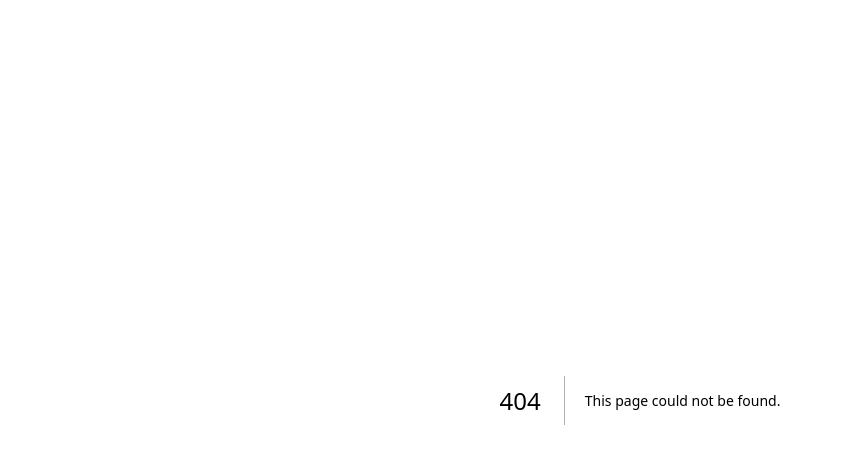
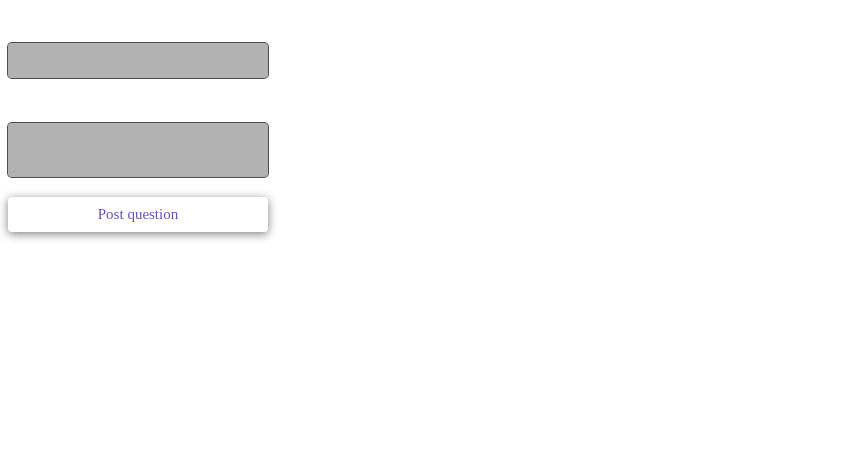
Before and after one commit to craftzdog/vlog-translator, a Next.js app: page /components/video-form in a window 1280 px wide. Before the commit this address had no page. Shown: the top 464 px of the page, without its empty margins (0-841 px from the left). Built offline with nearby package versions, Linux system fonts and the light colour scheme.

Commit message:
feat(ui): copy form ui from the example

```diff
--- /dev/null
+++ b/pages/components/video-form.tsx
@@ -0,0 +1,111 @@
+import React from 'react'
+import * as Form from '@radix-ui/react-form'
+import { styled, keyframes } from '@stitches/react'
+import { blackA, violet, mauve } from '@radix-ui/colors'
+
+const FormDemo = () => (
+  <FormRoot>
+    <FormField name="email">
+      <Flex css={{ alignItems: 'baseline', justifyContent: 'space-between' }}>
+        <FormLabel>Email</FormLabel>
+        <FormMessage match="valueMissing">Please enter your email</FormMessage>
+        <FormMessage match="typeMismatch">
+          Please provide a valid email
+        </FormMessage>
+      </Flex>
+      <Form.Control asChild>
+        <Input type="email" required />
+      </Form.Control>
+    </FormField>
+    <FormField name="question">
+      <Flex css={{ alignItems: 'baseline', justifyContent: 'space-between' }}>
+        <FormLabel>Question</FormLabel>
+        <FormMessage match="valueMissing">Please enter a question</FormMessage>
+      </Flex>
+      <Form.Control asChild>
+        <Textarea required />
+      </Form.Control>
+    </FormField>
+    <Form.Submit asChild>
+      <Button css={{ marginTop: 10 }}>Post question</Button>
+    </Form.Submit>
+  </FormRoot>
+)
+
+const FormRoot = styled(Form.Root, {
+  width: 260
+})
+
+const FormField = styled(Form.Field, {
+  display: 'grid',
+  marginBottom: 10
+})
+
+const FormLabel = styled(Form.Label, {
+  fontSize: 15,
+  fontWeight: 500,
+  lineHeight: '35px',
+  color: 'white'
+})
+
+const FormMessage = styled(Form.Message, {
+  fontSize: 13,
+  color: 'white',
+  opacity: 0.8
+})
+
+const Flex = styled('div', { display: 'flex' })
+
+const inputStyles = {
+  all: 'unset',
+  boxSizing: 'border-box',
+  width: '100%',
+  display: 'inline-flex',
+  alignItems: 'center',
+  justifyContent: 'center',
+  borderRadius: 4,
+
+  fontSize: 15,
+  color: 'white',
+  backgroundColor: blackA.blackA5,
+  boxShadow: `0 0 0 1px ${blackA.blackA9}`,
+  '&:hover': { boxShadow: `0 0 0 1px black` },
+  '&:focus': { boxShadow: `0 0 0 2px black` },
+  '&::selection': { backgroundColor: blackA.blackA9, color: 'white' }
+}
+
+const Input = styled('input', {
+  ...inputStyles,
+  height: 35,
+  lineHeight: 1,
+  padding: '0 10px'
+})
+
+const Textarea = styled('textarea', {
+  ...inputStyles,
+  resize: 'none',
+  padding: 10
+})
+
+const Button = styled('button', {
+  all: 'unset',
+  boxSizing: 'border-box',
+  display: 'inline-flex',
+  alignItems: 'center',
+  justifyContent: 'center',
+  borderRadius: 4,
+  padding: '0 15px',
+  fontSize: 15,
+  lineHeight: 1,
+  fontWeight: 500,
+  height: 35,
+  width: '100%',
+
+  backgroundColor: 'white',
+  color: violet.violet11,
+  boxShadow: `0 2px 10px ${blackA.blackA7}`,
+  '&:hover': { backgroundColor: mauve.mauve3 },
+  '&:focus': { boxShadow: `0 0 0 2px black` }
+})
+
+export default FormDemo
```
